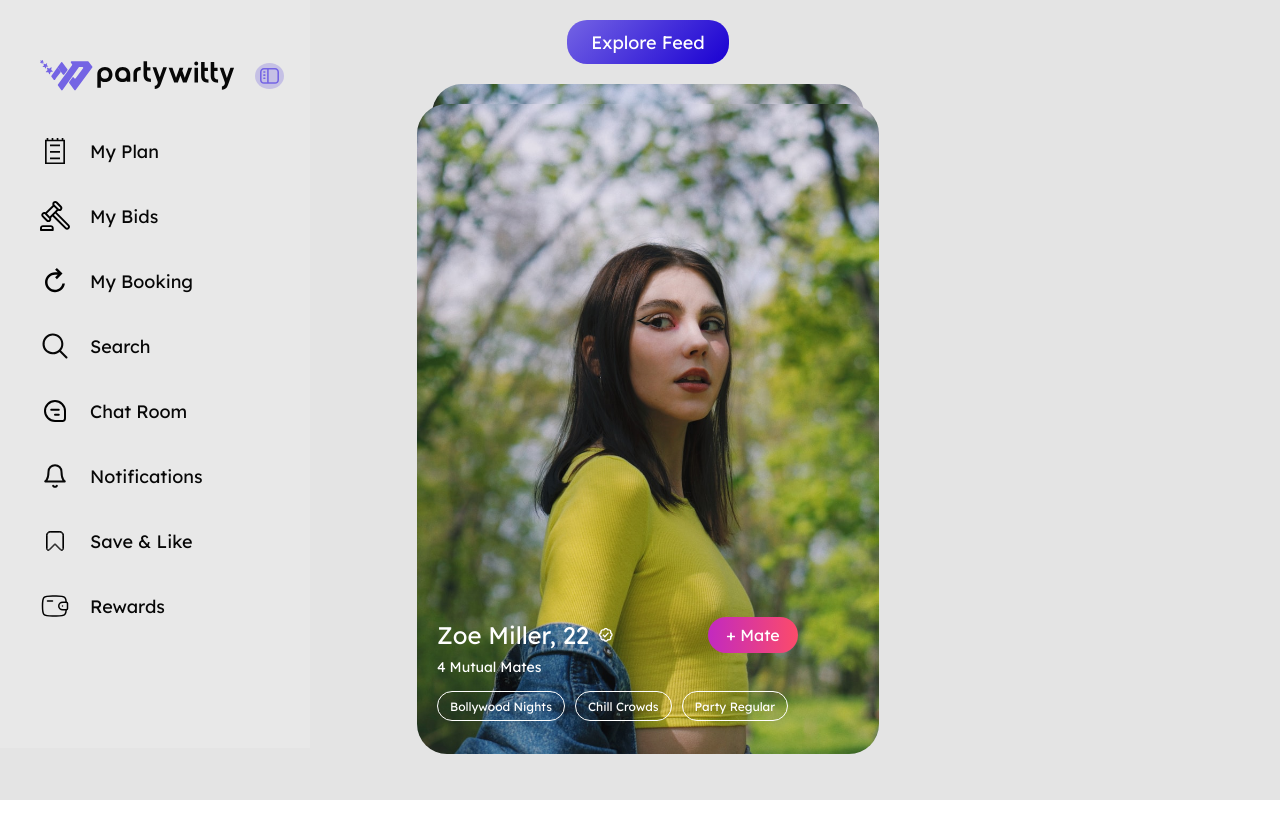
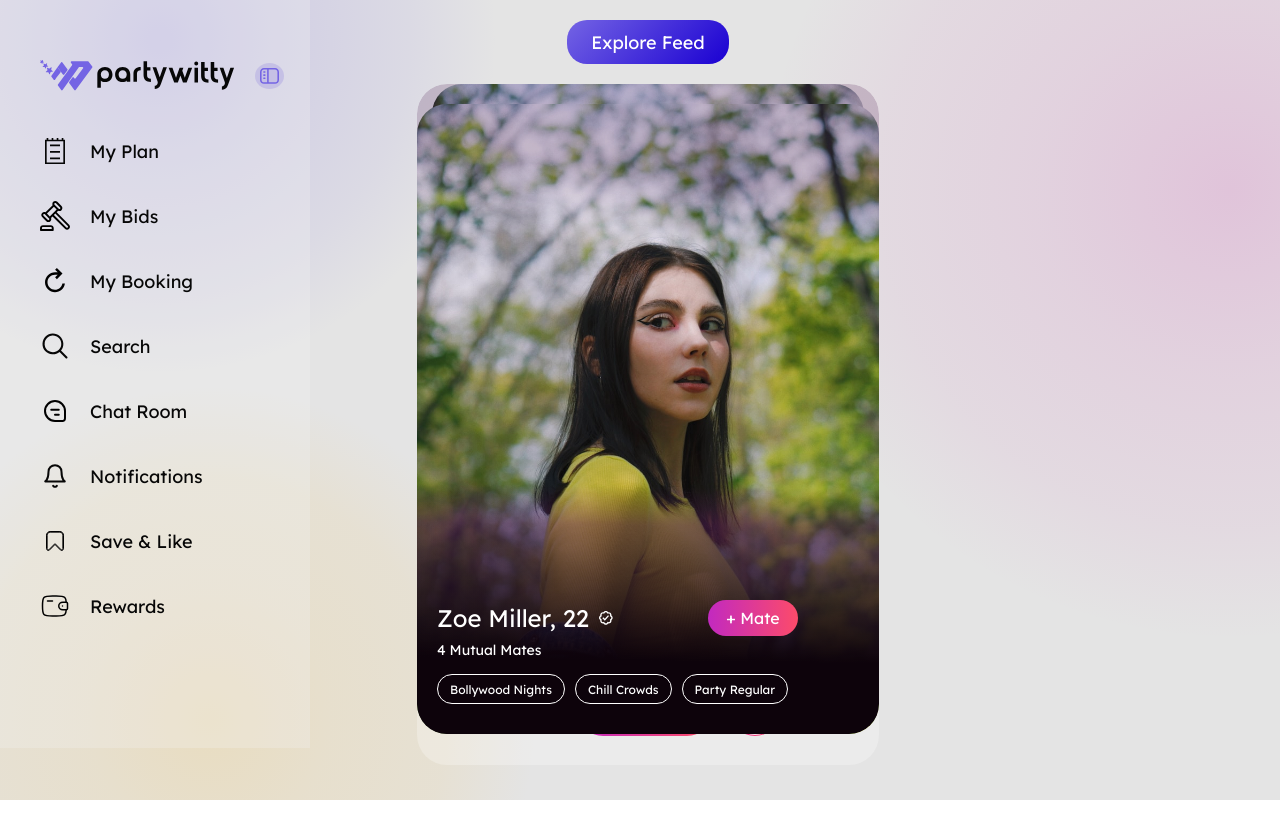
Before and after one commit to ezrablackfish2/React_Test_Project, a React (Vite) app: page / in a window 1280 px wide. Built offline with nearby package versions, Linux system fonts and the light colour scheme.

Commit message:
advancing the gradient

```diff
--- a/src/App.css
+++ b/src/App.css
@@ -2,8 +2,34 @@
   display: flex;
   width: min(100vw, 1440px);
   height: 100vh;
-  background: #e4e4e4;
   margin: auto;
+
+  background:
+    radial-gradient(
+      ellipse 598px 577px at 1230px 190px,
+      rgba(207, 49, 172, 0.18) 0%,
+      rgba(207, 49, 172, 0.10) 32%,
+      rgba(207, 49, 172, 0.06) 58%,
+      rgba(207, 49, 172, 0) 78%
+    ),
+
+    radial-gradient(
+      ellipse 432px 428px at 160px 40px,
+      rgba(116, 100, 228, 0.25) 0%,
+      rgba(116, 100, 228, 0.15) 30%,
+      rgba(116, 100, 228, 0.08) 58%,
+      rgba(116, 100, 228, 0) 78%
+    ),
+
+    radial-gradient(
+      ellipse 407px 417px at 210px 720px,
+      rgba(246, 198, 86, 0.25) 0%,
+      rgba(246, 198, 86, 0.16) 30%,
+      rgba(246, 198, 86, 0.12) 58%,
+      rgba(246, 198, 86, 0) 80%
+    ),
+
+    #e4e4e4;
 }
 
 .hambergar {
@@ -106,9 +132,10 @@
   margin-top: 20px;
   position: relative;
   width: 462px;
-  height: 705px;
+  height: 650px;
   border-radius: 30px;
   overflow: hidden;
+  margin-bottom: 0px;
 }
 
 .feed-image-two {
@@ -130,11 +157,34 @@
   object-fit: cover;
   border-radius: 30px;
   z-index: 2;
+
+}
+
+.feed-image-wrapper::after {
+  content: "";
+  position: absolute;
+  inset: 0;
+  border-radius: 30px;
+  z-index: 3;
+  pointer-events: none;
+
+  background:
+    linear-gradient(
+      180.84deg,
+      rgba(75, 22, 76, 0) 61.81%,
+      rgba(75, 22, 76, 0.5) 67.69%,
+      #0D030B 88.31%
+    ),
+    linear-gradient(
+      186.58deg,
+      rgba(75, 22, 76, 0.2) 15.94%,
+      rgba(75, 22, 76, 0.01) 24.79%
+    );
 }
 
 .image-description-container {
   position: absolute;
-  bottom: 68px;
+  bottom: 30px;
   left: 15px;
   padding-left: 5px;
   color: #ffffff;
@@ -199,4 +249,81 @@
     border-radius: 20px;
     padding: 6.5px 12px;
     margin-right: 10px;
+
 }
+
+.background-white-container {
+    position: absolute;
+    bottom: 35px;
+    width: 462px;
+    height: 106px;
+    background: #FFFFFF;
+    border-radius: 0px 0px 30px 30px;
+    display: flex;
+    align-items: center;
+    justify-content: center;
+    font-family: 'Lexend';
+    margin-top: 18px;
+    background: rgba(255, 255, 255, 0.25);
+
+}
+
+.bottom-button-one {
+    padding: 12px;
+    margin-right: 20px;
+    border: 1px solid #4F4F4F1A;
+    border-radius: 30px;
+    background: #4F4F4F0D;
+
+}
+
+.bottom-button-two {
+    color: white;
+    padding: 12px 24px;
+    background: linear-gradient(81.67deg, #C229C0 -0.79%, #FC4B6A 89.7%);
+    margin-right: 20px;
+    border-radius: 30px;
+    width: 168;
+    height: 48;
+    opacity: 1;
+    gap: 5px;
+    border-radius: 9999px;
+    padding-top: 14px;
+    padding-right: 24px;
+    padding-bottom: 14px;
+    padding-left: 24px;
+}
+
+
+.button-button-three {
+  width: 48px;
+  height: 48px;
+  box-sizing: border-box;
+
+  display: flex;
+  align-items: center;
+  justify-content: center;
+
+  padding: 0;
+  border: 1px solid transparent;
+  border-radius: 50%;
+
+    background:
+    linear-gradient(
+        135deg,
+        #f3d2ef 0%,
+        #fde7ea 100%
+    ) padding-box,
+    linear-gradient(
+        135deg,
+        #C229C0 0%,
+        #E1339A 45%,
+        #FC4B6A 100%
+    ) border-box;
+}
+
+.heart-icon {
+  width: 25px;
+  height: 25px;
+  object-fit: contain;
+}
--- a/src/App.jsx
+++ b/src/App.jsx
@@ -11,6 +11,8 @@ import search from './assets/search.svg'
 import wallet from './assets/wallet.svg'
 import zoeMiller from './assets/zoe-miller.jpg'
 import tickmark from './assets/tickmark.svg'
+import cross from './assets/cross.svg'
+import heart from './assets/heart.svg'
 
 function App() {
 
@@ -112,6 +114,14 @@ function App() {
                 </div>
 
             </div>
+
+            </div>
+            <div className="background-white-container">
+                <img src={cross} className="bottom-button-one" />
+                <div className="bottom-button-two">Go Tonight</div>
+                <button className="button-button-three">
+                    <img src={heart} className="heart-icon" />
+                </button>
             </div>
           </div>
         </div>
```
Also changed, not shown: src/assets/cross.svg (added), src/assets/heart.svg (added).
